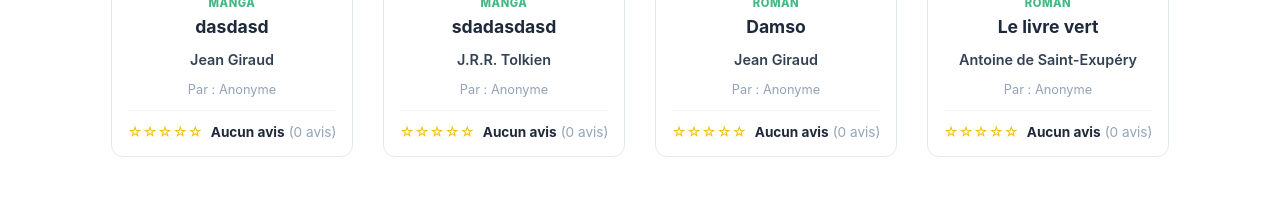
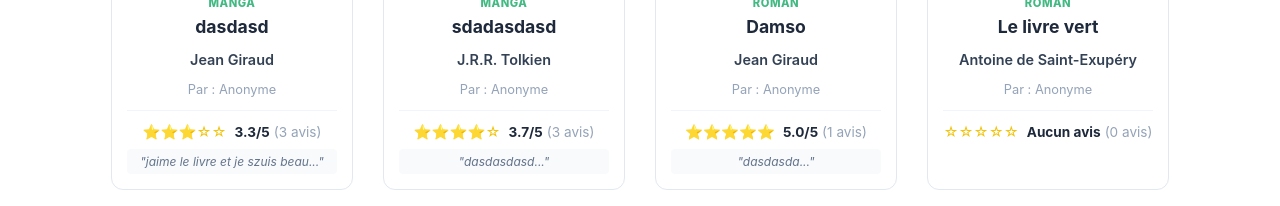
Before and after one commit to erdemcasa/P_Web_294, a Vue app: page / in a window 1280 px wide. Shown: the part 940-1146 px from the top of the page. Built offline with nearby package versions, Linux system fonts and the light colour scheme; data requests are answered from the project's data file.

Commit message:
feat(avis) Possibilité d'ajout de notes et commentaires

```diff
--- a/server/db.json
+++ b/server/db.json
@@ -596,6 +596,63 @@
       "note": 5,
       "texte": "Le meilleur shonen selon moi. Aucun personnage n'est inutile.",
       "date": "2024-06-20"
+    },
+    {
+      "id": "2c73",
+      "ouvrage_id": "a9dd",
+      "utilisateur_pseudo": "Snehan",
+      "note": 3,
+      "texte": "jaime le livre et je szuis beau",
+      "date": "2026-03-18"
+    },
+    {
+      "id": "eb31",
+      "ouvrage_id": "a9dd",
+      "utilisateur_pseudo": "ZIdane",
+      "note": 5,
+      "texte": "c tro de la fgrappe",
+      "date": "2026-03-18"
+    },
+    {
+      "id": "23aa",
+      "ouvrage_id": "a9dd",
+      "utilisateur_pseudo": "dsasadasd",
+      "note": 2,
+      "texte": "dassada",
+      "date": "2026-03-18"
+    },
+    {
+      "id": "b369",
+      "ouvrage_id": "c5ff",
+      "utilisateur_pseudo": "dasdasdas",
+      "note": 2,
+      "texte": "dasdasdasd",
+      "date": "2026-03-18"
+    },
+    {
+      "id": "9ebd",
+      "ouvrage_id": "c5ff",
+      "utilisateur_pseudo": "dasdad",
+      "note": 4,
+      "texte": "dasdasda",
+      "date": "2026-03-18"
+    },
+    {
+      "id": "4789",
+      "ouvrage_id": "c5ff",
+      "utilisateur_pseudo": "dasdas",
+      "note": 5,
+      "texte": "adsasdasd",
+      "date": "2026-03-18"
+    },
+    {
+      "id": "d5f7",
+      "ouvrage_id": "d0c1",
+      "utilisateur_pseudo": "dasdadas",
+      "note": 5,
+      "texte": "dasdasda",
+      "date": "2026-03-18"
     }
-  ]
+  ],
+  "$schema": "./node_modules/json-server/schema.json"
 }
--- a/src/views/BookView.vue
+++ b/src/views/BookView.vue
@@ -4,11 +4,50 @@ import { useRoute } from 'vue-router'
 import { bookService } from '@/services/bookService'
 import { commentService } from '@/services/commentService'
 
+const newComment = ref({
+  utilisateur_pseudo: '',
+  note: 0,
+  texte: ''
+})
+const submitLoading = ref(false)
+const submitSuccess = ref(false)
+const hoverNote = ref(0)
+
 const route = useRoute()
 const ouvrage = ref(null)
 const commentaires = ref([])
 const loading = ref(true)
 const bookId = route.params.id
+
+const submitComment = async () => {
+  if (!newComment.value.utilisateur_pseudo || !newComment.value.texte || newComment.value.note === 0) {
+    alert('Merci de remplir tous les champs et de donner une note.')
+    return
+  }
+
+  submitLoading.value = true
+  try {
+    const commentData = {
+      ouvrage_id: String(bookId),
+      utilisateur_pseudo: newComment.value.utilisateur_pseudo,
+      note: newComment.value.note,
+      texte: newComment.value.texte,
+      date: new Date().toISOString().split('T')[0]
+    }
+
+    const added = await commentService.add(commentData)
+    commentaires.value.push(added)
+
+    newComment.value = { utilisateur_pseudo: '', note: 0, texte: '' }
+    hoverNote.value = 0
+    submitSuccess.value = true
+    setTimeout(() => submitSuccess.value = false, 3000)
+  } catch (err) {
+    console.error('Erreur ajout commentaire:', err)
+  } finally {
+    submitLoading.value = false
+  }
+}
 
 const fetchData = async () => {
   try {
@@ -179,8 +218,9 @@ const downloadExtractAsPdf = () => {
           <div v-if="ouvrage.extrait" class="excerpt-box">
             <p>Un extrait PDF est disponible pour ce livre.</p>
 
-            <a :href="'http://localhost:3000' + ouvrage.extrait" :download="ouvrage.titre + '.pdf'" class="btn-download">
-            📄 Télécharger l'extrait PDF
+            <a :href="'http://localhost:3000' + ouvrage.extrait" :download="ouvrage.titre + '.pdf'"
+              class="btn-download">
+              📄 Télécharger l'extrait PDF
             </a>
           </div>
 
@@ -205,6 +245,45 @@ const downloadExtractAsPdf = () => {
           <div v-else class="no-comments">Aucun commentaire pour le moment.</div>
         </section>
 
+        <section class="info-block add-comment">
+          <div class="block-header">
+            <h2>Laisser un avis</h2>
+          </div>
+
+          <div v-if="submitSuccess" class="success-msg">
+            Votre avis a bien été publié !
+          </div>
+
+          <div class="comment-form">
+            <div class="form-group">
+              <label>Votre pseudo</label>
+              <input v-model="newComment.utilisateur_pseudo" type="text" placeholder="Ex: BookWorm99" />
+            </div>
+
+            <div class="form-group">
+              <label>Votre note</label>
+              <div class="star-picker">
+                <span v-for="n in 5" :key="n" class="star-pick" @click="newComment.note = n" @mouseenter="hoverNote = n"
+                  @mouseleave="hoverNote = 0">
+                  {{ n <= (hoverNote || newComment.note) ? '⭐' : '☆' }} </span>
+                    <span class="note-label">
+                      {{ newComment.note > 0 ? newComment.note + '/5' : 'Aucune note' }}
+                    </span>
+              </div>
+            </div>
+
+            <div class="form-group">
+              <label>Votre commentaire</label>
+              <textarea v-model="newComment.texte" rows="4"
+                placeholder="Partagez votre avis sur ce livre..."></textarea>
+            </div>
+
+            <button @click="submitComment" class="btn-submit" :disabled="submitLoading">
+              {{ submitLoading ? 'Publication...' : 'Publier mon avis' }}
+            </button>
+          </div>
+        </section>
+
       </div>
     </div>
   </div>
@@ -220,7 +299,99 @@ const downloadExtractAsPdf = () => {
   border-bottom: 1px solid #eee;
   padding: 15px 0;
 }
+.add-comment {
+  border-top: 2px solid #f0f0f0;
+  padding-top: 30px;
+}
 
+.comment-form {
+  background: #f8fafc;
+  padding: 25px;
+  border-radius: 10px;
+}
+
+.form-group {
+  margin-bottom: 20px;
+  display: flex;
+  flex-direction: column;
+}
+
+.form-group label {
+  font-weight: bold;
+  margin-bottom: 8px;
+  color: #34495e;
+  font-size: 0.9rem;
+}
+
+.form-group input,
+.form-group textarea {
+  padding: 12px;
+  border: 1px solid #dcdde1;
+  border-radius: 8px;
+  font-size: 1rem;
+  transition: border-color 0.2s;
+  background: white;
+}
+
+.form-group input:focus,
+.form-group textarea:focus {
+  outline: none;
+  border-color: #42b983;
+}
+
+.star-picker {
+  display: flex;
+  align-items: center;
+  gap: 4px;
+}
+
+.star-pick {
+  font-size: 1.8rem;
+  cursor: pointer;
+  transition: transform 0.1s;
+}
+
+.star-pick:hover {
+  transform: scale(1.2);
+}
+
+.note-label {
+  margin-left: 10px;
+  font-size: 0.9rem;
+  color: #7f8c8d;
+}
+
+.btn-submit {
+  background-color: #42b983;
+  color: white;
+  border: none;
+  padding: 12px 30px;
+  border-radius: 8px;
+  cursor: pointer;
+  font-weight: bold;
+  font-size: 1rem;
+  transition: background 0.2s;
+  width: 100%;
+}
+
+.btn-submit:hover:not(:disabled) {
+  background-color: #33a06f;
+}
+
+.btn-submit:disabled {
+  background-color: #a8e6cf;
+  cursor: not-allowed;
+}
+
+.success-msg {
+  background: #eef9f5;
+  border: 1px solid #42b983;
+  color: #27ae60;
+  padding: 12px 20px;
+  border-radius: 8px;
+  margin-bottom: 20px;
+  font-weight: bold;
+}
 .excerpt-actions {
   margin-top: 20px;
   text-align: right;
```
